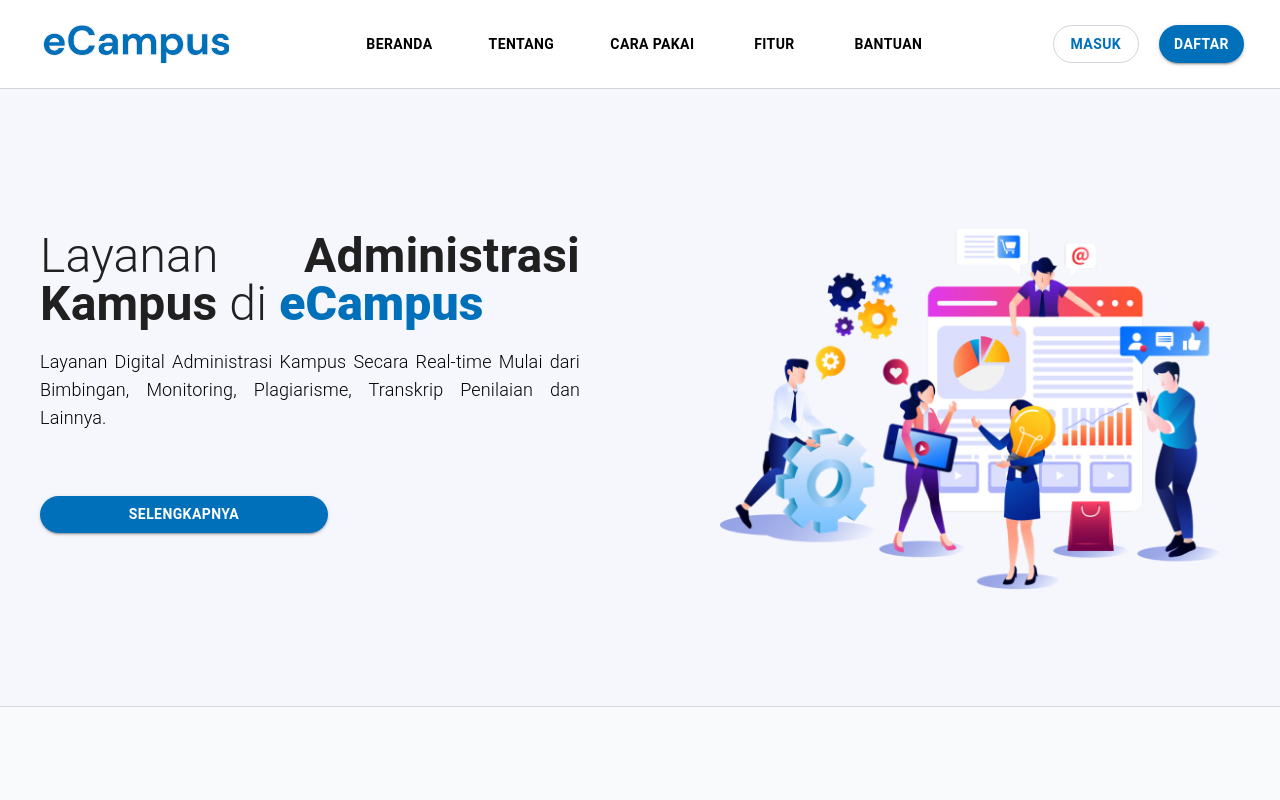
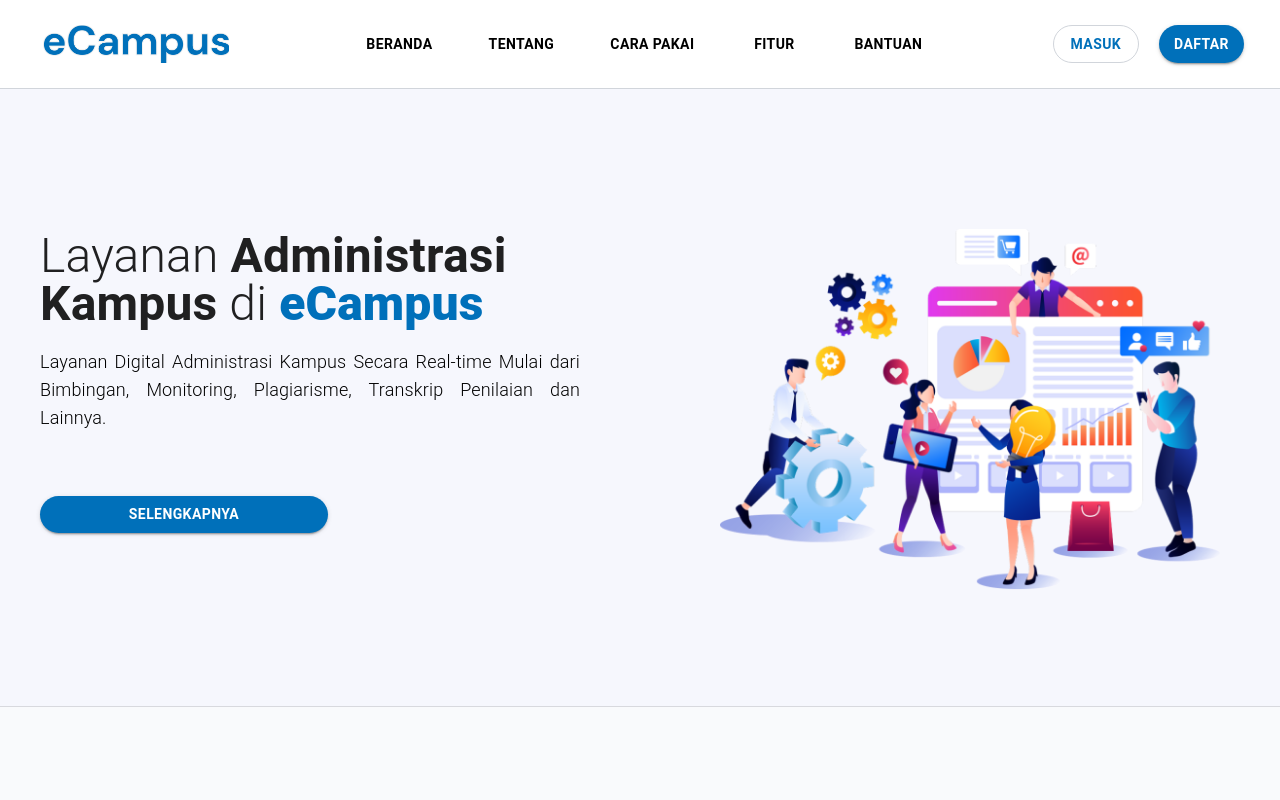
Before and after one commit to syauqiamiq/e-campus-frontend, a Next.js app: page / in a window 1280 px wide. Shown: the top 800 px of the page. Built offline with nearby package versions, Linux system fonts and the light colour scheme.

Commit message:
fix: justify landing

```diff
--- a/src/modules/landing-page/pages/LandingPage.jsx
+++ b/src/modules/landing-page/pages/LandingPage.jsx
@@ -30,7 +30,7 @@ const LandingPage = () => {
 			<div className="mt-28 ">
 				<div className="container mx-auto grid grid-cols-12 gap-10 w-full py-20">
 					<div className="col-span-12 md:col-span-6 md:p-15 p-10 justify-center w-full h-full align-middle">
-						<h1 className="text-5xl md:text-5xl text-justify">
+						<h1 className="text-5xl md:text-5xl">
 							<span className="font-light">Layanan</span>{" "}
 							<span className="font-bold">Administrasi Kampus</span>{" "}
 							<span className="font-light">di</span>{" "}
```
